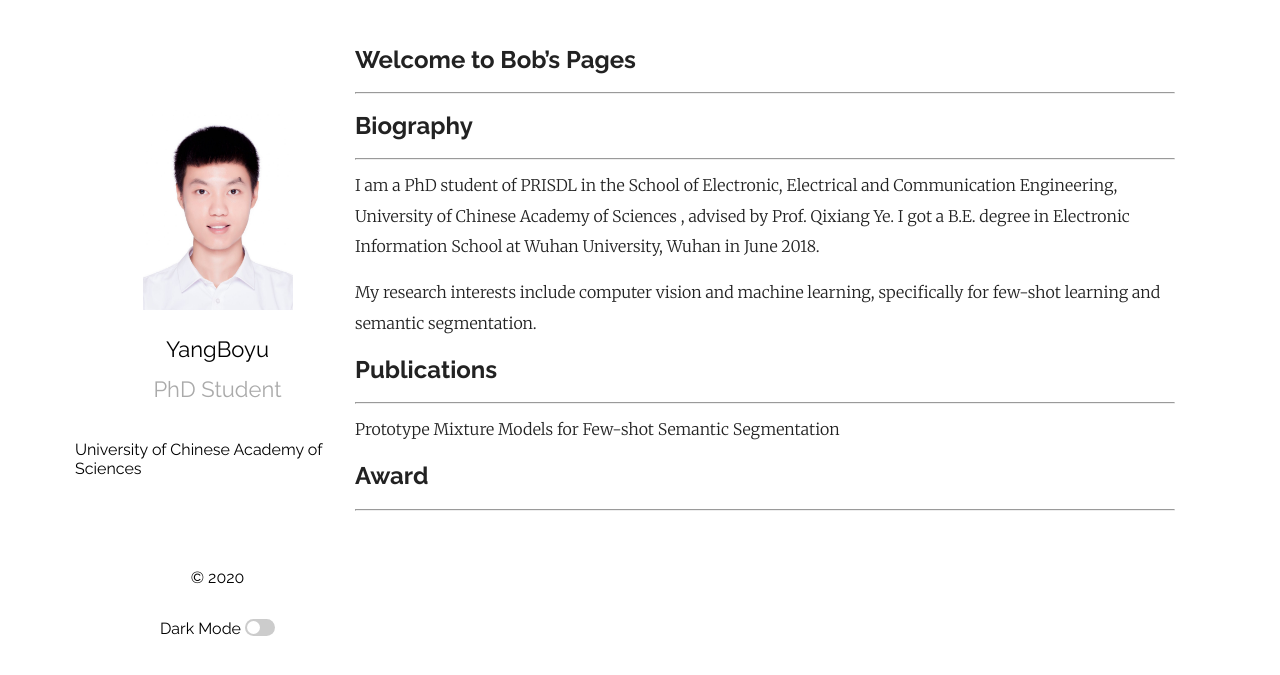
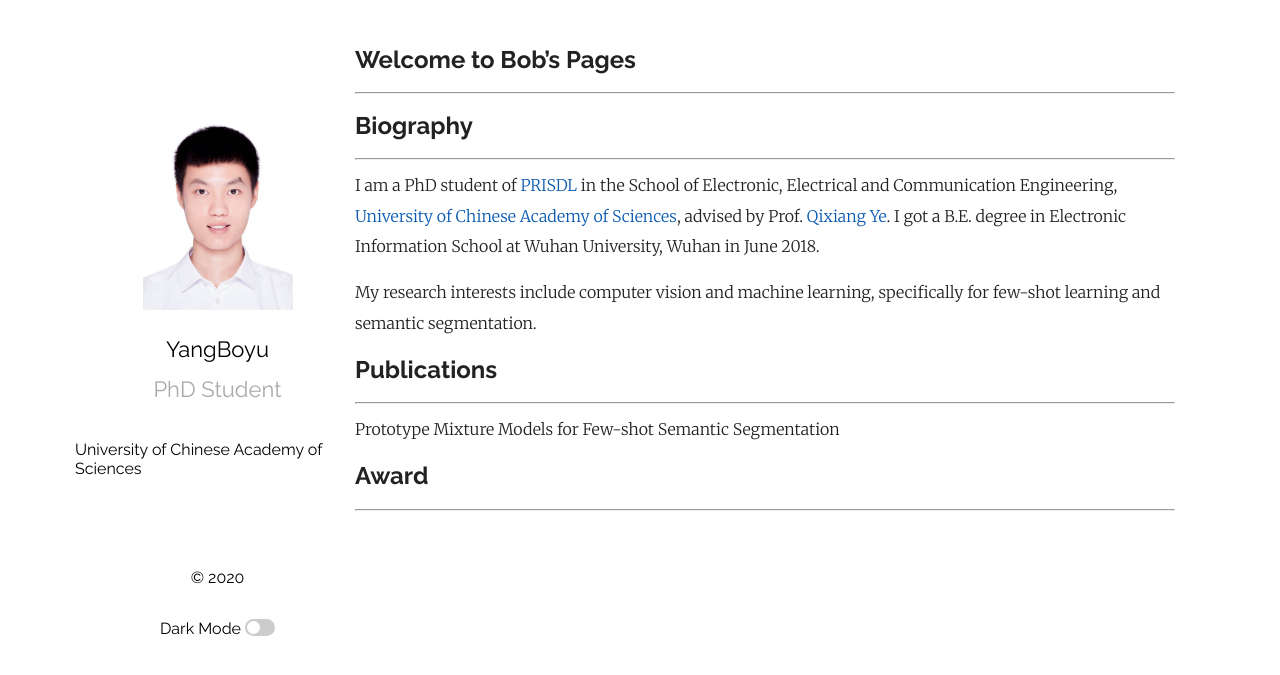
Before and after one commit to Yang-Bob/Yang-Bob.github.io, a Jekyll site: the page built from index.md, in a window 1280 px wide. Shown: the top 675 px of the page. Built offline with Jekyll 4.4.1, drawn with Linux system fonts in a browser that asks for light colours; some web fonts are replaced; our own code applies the rules of GitHub Pages for plain Markdown files; a script that is not in the unit is left out; comment, search, counter and statistics services are not loaded; part of the change alters nothing that is shown.

```diff
--- a/index.md
+++ b/index.md
@@ -3,7 +3,7 @@
 
 ## Biography
 ---
-I am a PhD student of PRISDL in the School of Electronic, Electrical and Communication Engineering, University of Chinese Academy of Sciences , advised by Prof. Qixiang Ye. I got a B.E. degree in Electronic Information School at Wuhan University, Wuhan in June 2018.
+I am a PhD student of [PRISDL](https://ucassdl.cn/) in the School of Electronic, Electrical and Communication Engineering, [University of Chinese Academy of Sciences](http://english.ucas.ac.cn/), advised by Prof. [Qixiang Ye](http://people.ucas.ac.cn/~0007279?language=en). I got a B.E. degree in Electronic Information School at Wuhan University, Wuhan in June 2018.
 
 My research interests include computer vision and machine learning, specifically for few-shot learning and semantic segmentation.
 
```
